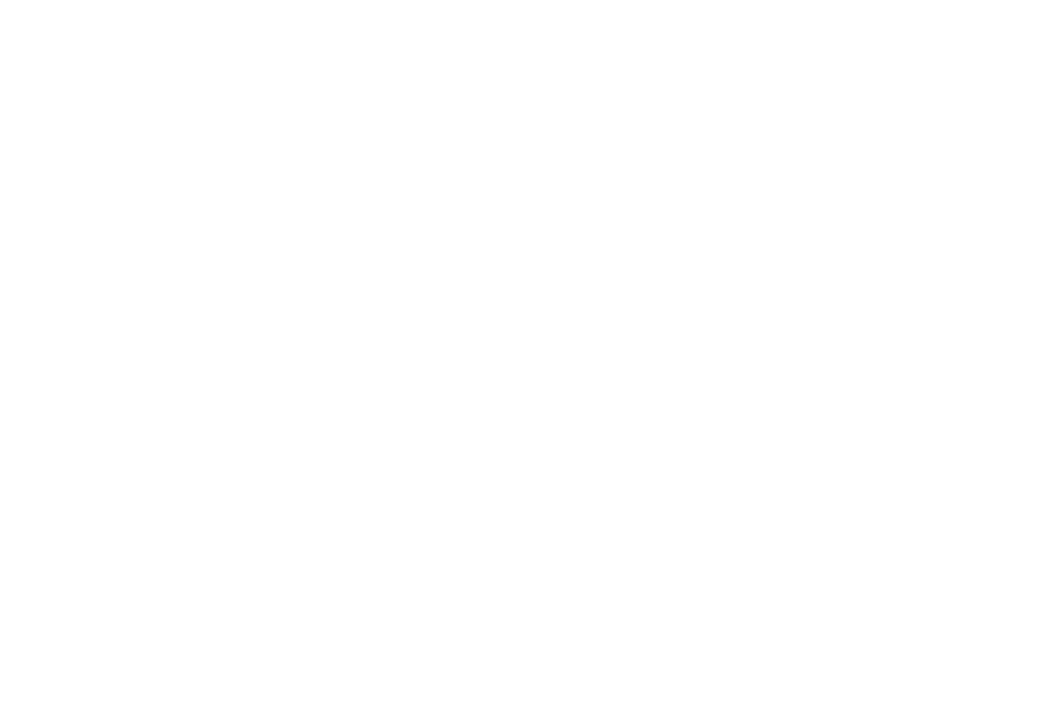
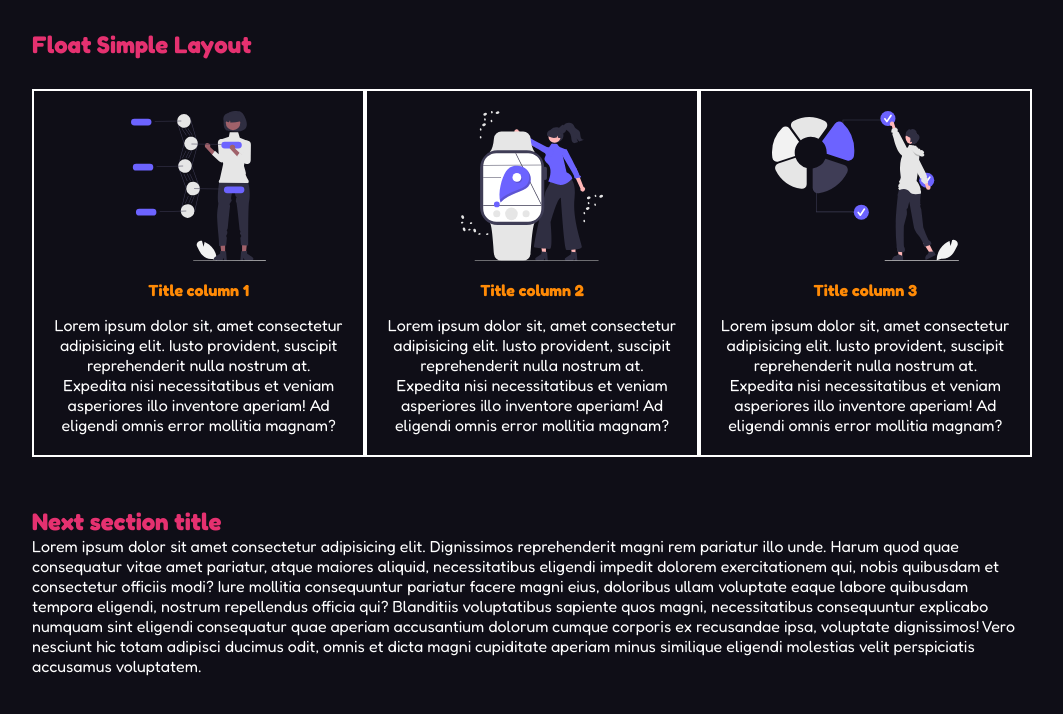
Before and after one commit to classe114-alessiovietri/07-lc-float, a plain HTML site: page 3-micro-layout-semplice/index.html in a window 1280 px wide. Shown: the whole page, without its empty margins (108-1171 px from the left). Drawn offline with Linux system fonts and the light colour scheme.

Commit message:
Completato LC 3

```diff
--- a/3-micro-layout-semplice/css/style.css
+++ b/3-micro-layout-semplice/css/style.css
@@ -0,0 +1,68 @@
+/*
+    RESET
+*/
+* {
+    margin: 0;
+    padding: 0;
+    box-sizing: border-box;
+}
+
+html {
+    font-family: 'Fredoka', sans-serif;
+    background-color: #0F0E17;
+}
+
+/*
+    GENERAL
+*/
+.container {
+    max-width: 1000px;
+    margin: 0 auto;
+}
+
+.pink-color {
+    color: #E53170;
+}
+
+.orange-color {
+    color: #FF8A06;
+}
+
+/*
+    MAIN
+*/
+h1 {
+    margin: 30px 0;
+}
+
+.clearfix::after {
+    content: "";
+    display: table;
+    clear: both;
+}
+
+.columns > * {
+    text-align: center;
+    float: left;
+    /* width: calc((100% / 3) - 40px);
+    margin: 20px; */
+    width: calc(100% / 3);
+    padding: 20px;
+    border: 2px solid white;
+}
+
+.columns > * > img {
+    height: 150px;
+}
+
+.columns > * > h4 {
+    margin: 15px 0;
+}
+
+p {
+    color: white;
+}
+
+section {
+    margin-bottom: 50px;
+}
--- a/3-micro-layout-semplice/index.html
+++ b/3-micro-layout-semplice/index.html
@@ -16,7 +16,69 @@
     </head>
     <body>
 
-        <!-- Body -->
+        <div class="container">
+
+            <main>
+
+                <section>
+                    <h1 class="pink-color">
+                        Float Simple Layout
+                    </h1>
+
+                    <div class="columns clearfix">
+
+                        <div>
+                            <img src="img/image1.svg" alt="Image 1">
+
+                            <h4 class="orange-color">
+                                Title column 1
+                            </h4>
+
+                            <p>
+                                Lorem ipsum dolor sit, amet consectetur adipisicing elit. Iusto provident, suscipit reprehenderit nulla nostrum at. Expedita nisi necessitatibus et veniam asperiores illo inventore aperiam! Ad eligendi omnis error mollitia magnam?
+                            </p>
+                        </div>
+
+                        <div>
+                            <img src="img/image2.svg" alt="Image 2">
+
+                            <h4 class="orange-color">
+                                Title column 2
+                            </h4>
+
+                            <p>
+                                Lorem ipsum dolor sit, amet consectetur adipisicing elit. Iusto provident, suscipit reprehenderit nulla nostrum at. Expedita nisi necessitatibus et veniam asperiores illo inventore aperiam! Ad eligendi omnis error mollitia magnam?
+                            </p>
+                        </div>
+
+                        <div>
+                            <img src="img/image3.svg" alt="Image 3">
+
+                            <h4 class="orange-color">
+                                Title column 3
+                            </h4>
+
+                            <p>
+                                Lorem ipsum dolor sit, amet consectetur adipisicing elit. Iusto provident, suscipit reprehenderit nulla nostrum at. Expedita nisi necessitatibus et veniam asperiores illo inventore aperiam! Ad eligendi omnis error mollitia magnam?
+                            </p>
+                        </div>
+
+                    </div>
+                </section>
+
+                <section>
+                    <h2 class="pink-color">
+                        Next section title
+                    </h2>
+
+                    <p>
+                        Lorem ipsum dolor sit amet consectetur adipisicing elit. Dignissimos reprehenderit magni rem pariatur illo unde. Harum quod quae consequatur vitae amet pariatur, atque maiores aliquid, necessitatibus eligendi impedit dolorem exercitationem qui, nobis quibusdam et consectetur officiis modi? Iure mollitia consequuntur pariatur facere magni eius, doloribus ullam voluptate eaque labore quibusdam tempora eligendi, nostrum repellendus officia qui? Blanditiis voluptatibus sapiente quos magni, necessitatibus consequuntur explicabo numquam sint eligendi consequatur quae aperiam accusantium dolorum cumque corporis ex recusandae ipsa, voluptate dignissimos! Vero nesciunt hic totam adipisci ducimus odit, omnis et dicta magni cupiditate aperiam minus similique eligendi molestias velit perspiciatis accusamus voluptatem.
+                    </p>
+                </section>
+
+            </main>
+
+        </div>
 
     </body>
 </html>
```
